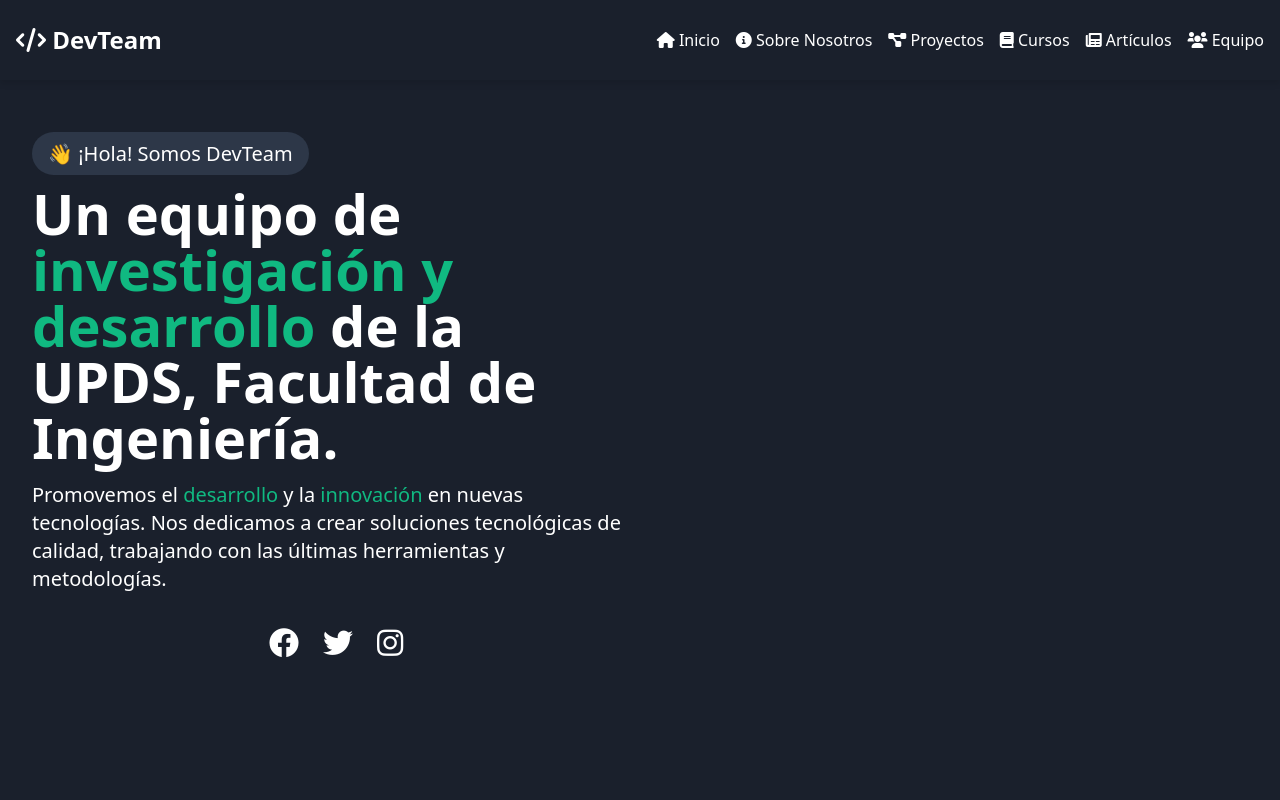
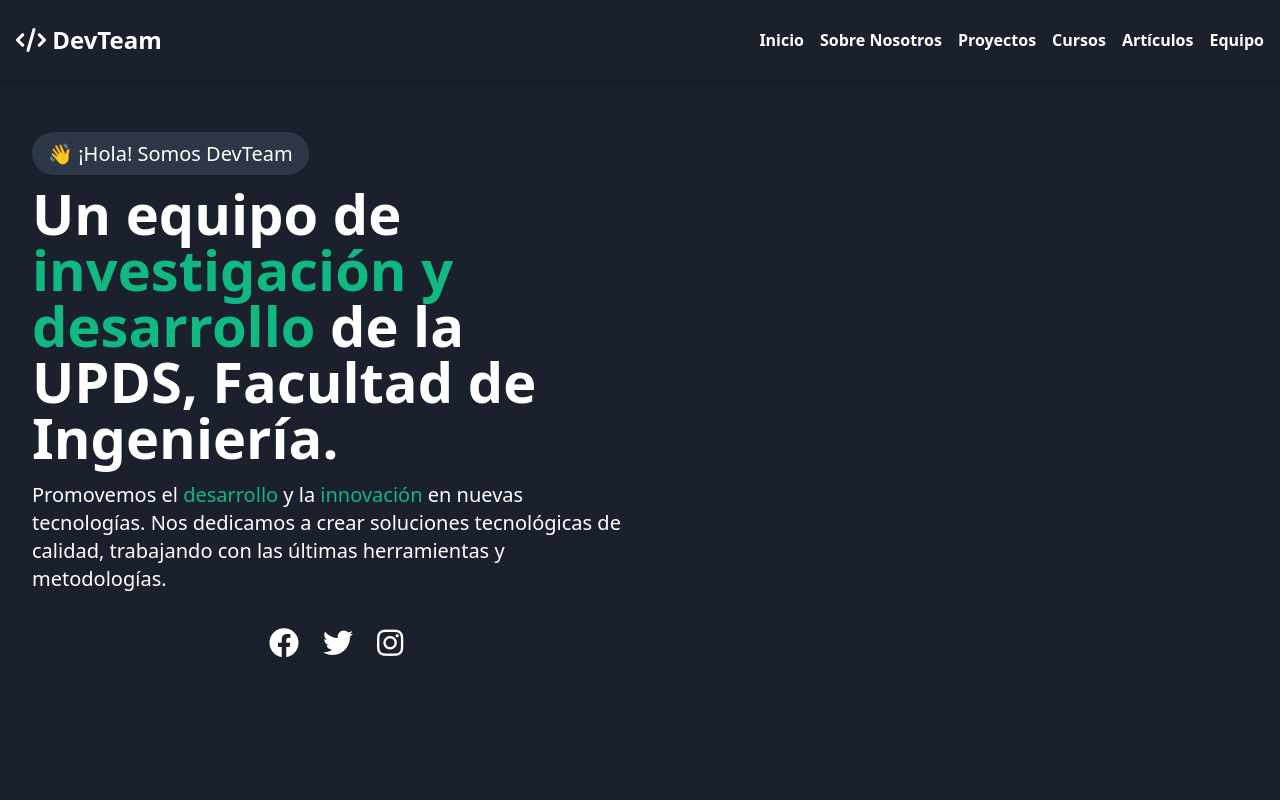
Before and after one commit to RoyDevTEAM/Portafolio-DevTeam, an Angular app: page / in a window 1280 px wide. Shown: the top 800 px of the page. Built offline with nearby package versions, Linux system fonts and the light colour scheme.

Commit message:
curso git corregido

```diff
--- a/src/app/components/about/about.component.html
+++ b/src/app/components/about/about.component.html
@@ -12,7 +12,7 @@
         </div>
       </div>
       <div class="w-full md:w-1/2">
-        <img src="https://cdni.iconscout.com/illustration/premium/thumb/desarrollo-de-software-4439337-3726908.png" alt="Imagen de Acerca de Nosotros" class="w-full h-auto rounded-lg shadow-lg hover:shadow-2xl transition-shadow duration-300">
+        <img src="/assets/img/foto9.jpeg" alt="Acerca de Nosotros DevTeam UPDS" class="w-full h-auto rounded-lg shadow-lg hover:shadow-2xl transition-shadow duration-300">
       </div>
     </div>
   </div>
@@ -56,14 +56,14 @@
     <h2 class="text-3xl font-bold text-center mb-8 text-white">Nuestros Líderes</h2>
     <div class="grid grid-cols-1 md:grid-cols-2 gap-8">
       <div class="flex flex-col items-center bg-gradient-to-r from-purple-500 to-blue-500 p-6 rounded-lg shadow-lg transition-shadow duration-300 hover:shadow-xl">
-        <img src="/assets/img/jaime.jpeg" alt="Jaime Zambrana" class="w-32 h-32 rounded-full mb-4 object-cover">
+        <img src="/assets/img/profile/jaime.jpeg" alt="Jaime Zambrana" class="w-32 h-32 rounded-full mb-4 object-cover">
         <div class="text-center">
           <h3 class="text-xl font-semibold mb-2 text-white">Jaime Zambrana</h3>
           <p class="text-gray-200">Ingeniero Jaime Zambrana, con una vasta experiencia en desarrollo de software y liderazgo de equipos técnicos. Jaime ha trabajado en numerosos proyectos de gran envergadura y es conocido por su enfoque innovador y su capacidad para motivar a su equipo.</p>
         </div>
       </div>
       <div class="flex flex-col items-center bg-gradient-to-r from-purple-500 to-blue-500 p-6 rounded-lg shadow-lg transition-shadow duration-300 hover:shadow-xl">
-        <img src="/assets/img/roi.jpeg" alt="Roider" class="w-32 h-32 rounded-full mb-4 object-cover">
+        <img src="/assets/img/profile/roi.jpeg" alt="Roider" class="w-32 h-32 rounded-full mb-4 object-cover">
         <div class="text-center">
           <h3 class="text-xl font-semibold mb-2 text-white">Roider</h3>
           <p class="text-gray-200">Roider, co-líder del equipo, es conocido por su pasión por la tecnología y su habilidad para resolver problemas complejos. Su dedicación y conocimientos han sido fundamentales para el éxito de nuestros proyectos.</p>
--- a/src/app/components/cursos/curso-git/curso-git.component.html
+++ b/src/app/components/cursos/curso-git/curso-git.component.html
@@ -8,7 +8,7 @@
         <div class="lg:w-3/4 mb-8 lg:mb-0 lg:mr-8">
             <!-- Hero Section -->
             <div class="relative bg-gray-800 text-white text-center py-12 rounded mb-8 overflow-hidden">
-                <img src="https://www.grupoalbe.com/wp-content/uploads/2018/05/annie-spratt-604131-unsplash-1024x597.jpg" alt="Imagen del Curso" class="absolute inset-0 w-full h-full object-cover opacity-50">
+                <img src="/assets/img/foto16.jpeg" alt="Imagen del Curso" class="absolute inset-0 w-full h-full object-cover opacity-50">
                 <div class="relative z-10">
                     <h1 class="text-3xl font-bold mb-4">Éxito del Curso de Git y GitHub</h1>
                     <p class="text-lg mb-6">El curso realizado del 1 al 5 de Julio de 2024 fue un gran éxito. ¡Gracias a todos los participantes!</p>
@@ -17,7 +17,7 @@
 
             <!-- Course Success Story -->
             <div class="bg-white p-6 rounded shadow-lg mb-8 flex flex-col lg:flex-row">
-                <img src="https://www.deslab.org/event/git/featured_hu02e1648ba458e92466fea40e92bbf9cb_96449_597c7de79bd152573f897cc4a790db0c.webp" alt="Resumen del Curso" class="w-full lg:w-1/3 rounded mb-4 lg:mb-0 lg:mr-6">
+                <img src="/assets/img/foto11.jpeg" alt="Resumen del Curso" class="w-full h-auto lg:w-1/3 rounded mb-4 lg:mb-0 lg:mr-6 object-cover">
                 <div class="lg:w-2/3">
                     <h2 class="text-2xl font-semibold mb-4">Resumen del Curso</h2>
                     <p class="mb-4">
@@ -38,13 +38,13 @@
                 <div class="relative carousel-container">
                     <div class="carousel" [style.transform]="'translateX(' + (-currentSlide * 100) + '%)'">
                         <div class="carousel-item">
-                            <img src="https://image.jimcdn.com/app/cms/image/transf/none/path/sabe6429baa2db6cc/image/ifa9beaa64ac79def/version/1580178824/image.jpg" alt="Imagen del Curso 1" class="w-full rounded">
+                            <img src="/assets/img/foto3.jpeg" alt="Imagen del Curso 1" class="w-full rounded">
                         </div>
                         <div class="carousel-item">
-                            <img src="https://image.jimcdn.com/app/cms/image/transf/none/path/sabe6429baa2db6cc/image/ifa9beaa64ac79def/version/1580178824/image.jpg" alt="Imagen del Curso 2" class="w-full rounded">
+                            <img src="/assets/img/foto18.jpeg" alt="Imagen del Curso 2" class="w-full rounded">
                         </div>
                         <div class="carousel-item">
-                            <img src="https://cdn.hashnode.com/res/hashnode/image/upload/v1634077183553/TsDGLZu8O.jpeg" alt="Imagen del Curso 3" class="w-full rounded">
+                            <img src="/assets/img/foto5.jpeg" alt="Imagen del Curso 3" class="w-full rounded">
                         </div>
                     </div>
                     <!-- Carousel Controls -->
--- a/src/app/components/header/header.component.css
+++ b/src/app/components/header/header.component.css
@@ -47,6 +47,7 @@
   font-size: 1rem;
   position: relative;
   transition: color 0.3s ease;
+  font-weight: bold; /* Texto más en negrita */
 }
 
 .nav-link::before {
--- a/src/app/components/header/header.component.html
+++ b/src/app/components/header/header.component.html
@@ -10,12 +10,12 @@
     </div>
     <nav class="nav" [class.open]="isMenuOpen">
       <ul class="nav-list">
-        <li><a href="/home" class="nav-link"><i class="fas fa-home"></i> Inicio</a></li>
-        <li><a href="/about" class="nav-link"><i class="fas fa-info-circle"></i> Sobre Nosotros</a></li>
-        <li><a href="/projects" class="nav-link"><i class="fas fa-project-diagram"></i> Proyectos</a></li>
-        <li><a href="/courses" class="nav-link"><i class="fas fa-book"></i> Cursos</a></li>
-        <li><a href="/articles" class="nav-link"><i class="fas fa-newspaper"></i> Artículos</a></li>
-        <li><a href="/team" class="nav-link"><i class="fas fa-users"></i> Equipo</a></li>
+        <li><a href="/home" class="nav-link">Inicio</a></li>
+        <li><a href="/about" class="nav-link">Sobre Nosotros</a></li>
+        <li><a href="/projects" class="nav-link">Proyectos</a></li>
+        <li><a href="/courses" class="nav-link">Cursos</a></li>
+        <li><a href="/articles" class="nav-link">Artículos</a></li>
+        <li><a href="/team" class="nav-link">Equipo</a></li>
       </ul>
     </nav>
   </div>
```
Also changed, not shown: src/app/components/cursos/curso-git/curso-git.component.css (indentation only).
